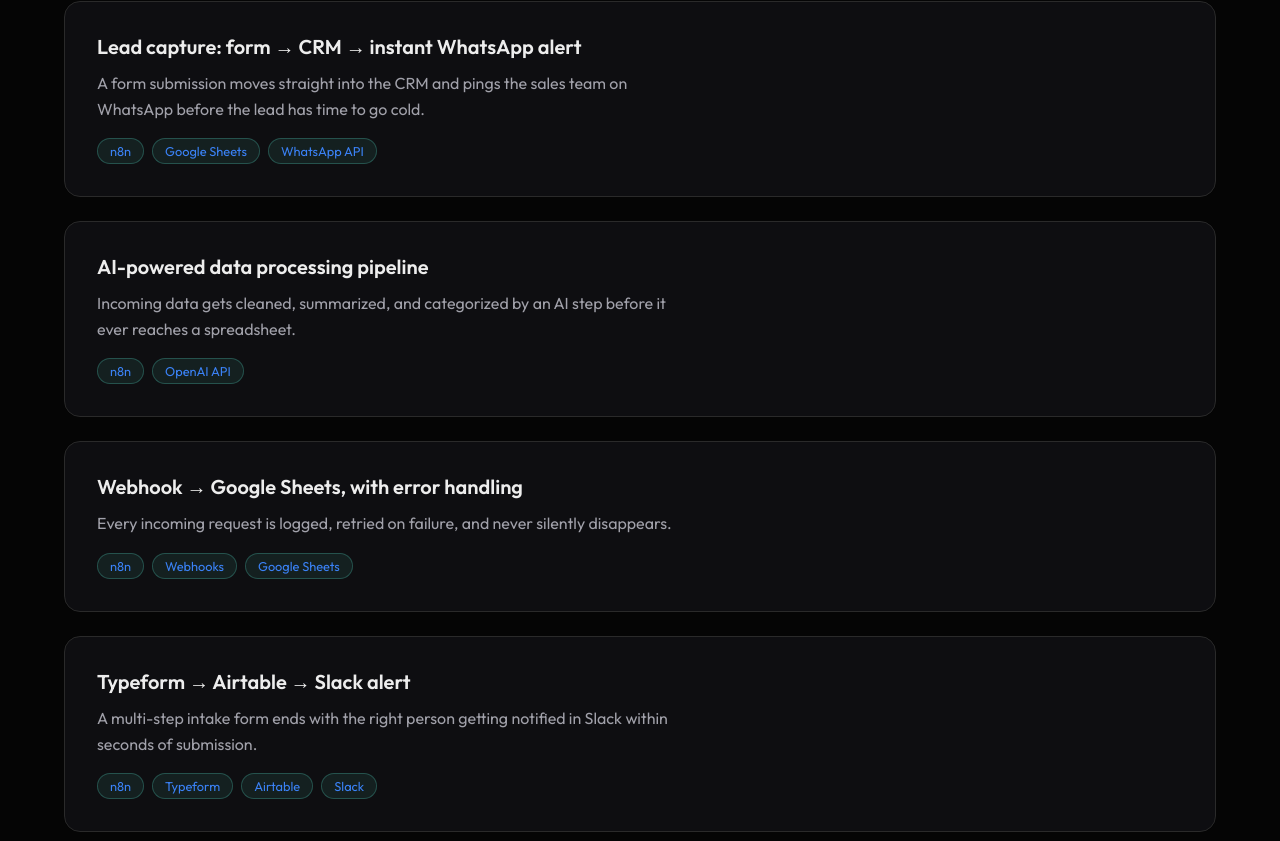
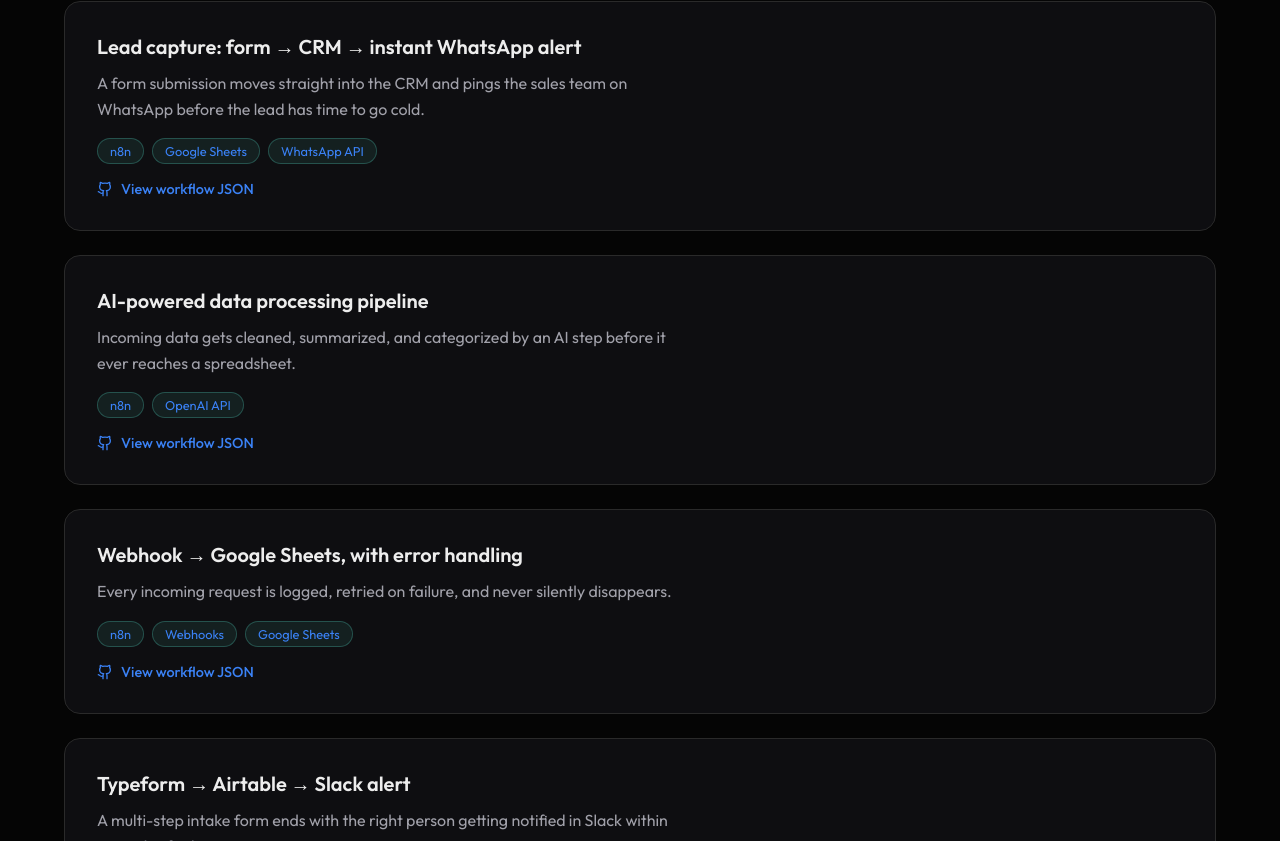
Before and after one commit to GustiCahya/GustiCahya, a Next.js app: page / in a window 1280 px wide. Shown: the part 2559-3400 px from the top of the page. Built offline with nearby package versions, Linux system fonts and the light colour scheme; no server answers.

Commit message:
fix: workflow

```diff
--- a/src/app/i18n.ts
+++ b/src/app/i18n.ts
@@ -44,6 +44,7 @@
       prj_4_desc: "A multi-step intake form ends with the right person getting notified in Slack within seconds of submission.",
       prj_5_title: "Custom AI agent for automated data filtering",
       prj_5_desc: "An AI agent reviews incoming records and only forwards the ones that actually need a human to look at them.",
+      btn_workflow: "View workflow JSON",
       other_title: "Other engineering work",
       other_1_desc: "A high-end backtesting platform for traders, with AI-driven analytics to evaluate trading performance.",
       other_2_desc: "A browser extension that adds a paper-trading panel to Pump.fun, so traders can practice with virtual SOL and live prices - no wallet, no risk.",
@@ -129,6 +130,7 @@
       prj_4_desc: "Formulir penerimaan multi-langkah diakhiri dengan orang yang tepat mendapatkan pemberitahuan di Slack dalam hitungan detik setelah pengiriman.",
       prj_5_title: "Custom AI agent untuk penyaringan data otomatis",
       prj_5_desc: "AI agent meninjau catatan yang masuk dan hanya meneruskan catatan yang benar-benar perlu dilihat oleh manusia.",
+      btn_workflow: "Lihat workflow JSON",
       other_title: "Pekerjaan teknik lainnya",
       other_1_desc: "Platform backtesting kelas atas untuk trader, dengan analitik berbasis AI untuk mengevaluasi performa trading.",
       other_2_desc: "Ekstensi browser yang menambahkan panel paper trading di Pump.fun, sehingga trader bisa berlatih dengan SOL virtual dan harga real-time - tanpa wallet, tanpa risiko.",
@@ -214,6 +216,7 @@
       prj_4_desc: "-个多步骤的接收表单，在提交后的几秒钟内，合适的人员就会在 Slack 中收到通知。",
       prj_5_title: "用于自动数据过滤的定制人工智能代理",
       prj_5_desc: "人工智能代理审查传入的记录，并且只转发那些真正需要人类查看的记录。",
+      btn_workflow: "查看工作流 JSON",
       other_title: "其他工程工作",
       other_1_desc: "为交易员提供的高端回测平台，配备人工智能驱动的分析功能，以评估交易表现。",
       other_2_desc: "一款浏览器扩展，在 Pump.fun 上添加模拟交易面板，让交易者使用虚拟 SOL 和实时价格进行练习 - 无需钱包，零风险。",
--- a/src/app/page.tsx
+++ b/src/app/page.tsx
@@ -234,35 +234,44 @@
                 {
                   title: t.projects.prj_1_title,
                   desc: t.projects.prj_1_desc,
+                  workflow: 'https://github.com/GustiCahya/n8n/blob/main/workflows/01-lead-capture-crm-whatsapp.json',
                   tags: ['n8n', 'Google Sheets', 'WhatsApp API']
                 },
                 {
                   title: t.projects.prj_2_title,
                   desc: t.projects.prj_2_desc,
+                  workflow: 'https://github.com/GustiCahya/n8n/blob/main/workflows/02-ai-data-processing-pipeline.json',
                   tags: ['n8n', 'OpenAI API']
                 },
                 {
                   title: t.projects.prj_3_title,
                   desc: t.projects.prj_3_desc,
+                  workflow: 'https://github.com/GustiCahya/n8n/blob/main/workflows/03-webhook-to-sheets-reliable-ingest.json',
                   tags: ['n8n', 'Webhooks', 'Google Sheets']
                 },
                 {
                   title: t.projects.prj_4_title,
                   desc: t.projects.prj_4_desc,
+                  workflow: 'https://github.com/GustiCahya/n8n/blob/main/workflows/04-typeform-airtable-slack.json',
                   tags: ['n8n', 'Typeform', 'Airtable', 'Slack']
                 },
                 {
                   title: t.projects.prj_5_title,
                   desc: t.projects.prj_5_desc,
+                  workflow: 'https://github.com/GustiCahya/n8n/blob/main/workflows/05-ai-agent-record-filter.json',
                   tags: ['n8n', 'AI Agents', 'OpenAI API']
                 },
               ].map((project, idx) => (
                 <motion.div key={idx} variants={fadeInUp} className="card" style={{ padding: '2rem' }}>
                   <h3 style={{ fontSize: '1.25rem', fontWeight: 600, marginBottom: '0.75rem' }}>{project.title}</h3>
                   <p className="text-muted mb-4" style={{ color: 'var(--text-muted)', lineHeight: 1.6, maxWidth: '600px' }}>{project.desc}</p>
-                  <div className="flex gap-2" style={{ flexWrap: 'wrap' }}>
+                  <div className="flex gap-2 mb-4" style={{ flexWrap: 'wrap' }}>
                     {project.tags.map(tag => <span key={tag} className="badge" style={{ background: 'rgba(94,234,212,0.08)', color: 'var(--primary)', border: '1px solid rgba(94,234,212,0.25)' }}>{tag}</span>)}
                   </div>
+                  <a href={project.workflow} target="_blank" rel="noreferrer" className="flex items-center gap-2"
+                     style={{ fontSize: '0.9rem', color: 'var(--primary)', fontWeight: 500, alignSelf: 'flex-start' }}>
+                    <Github size={16} /> {t.projects.btn_workflow}
+                  </a>
                 </motion.div>
               ))}
             </div>
```
